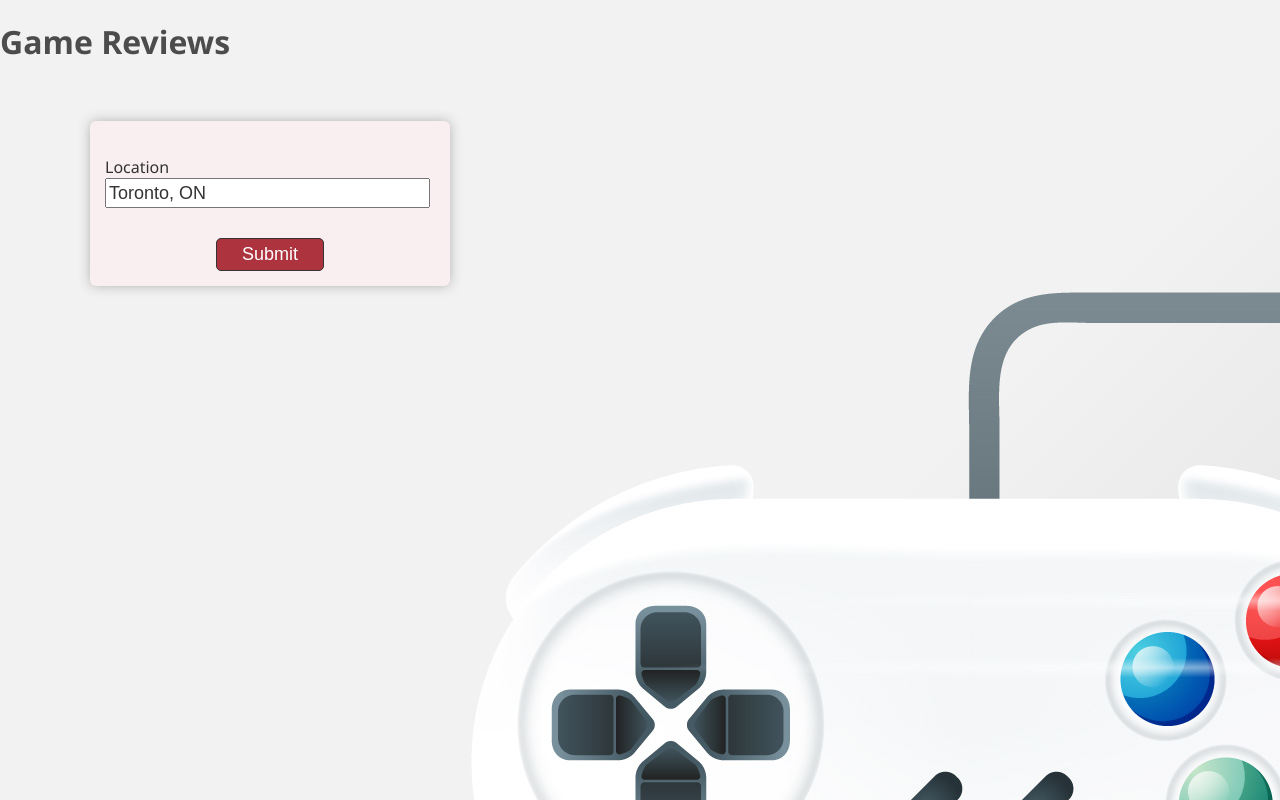
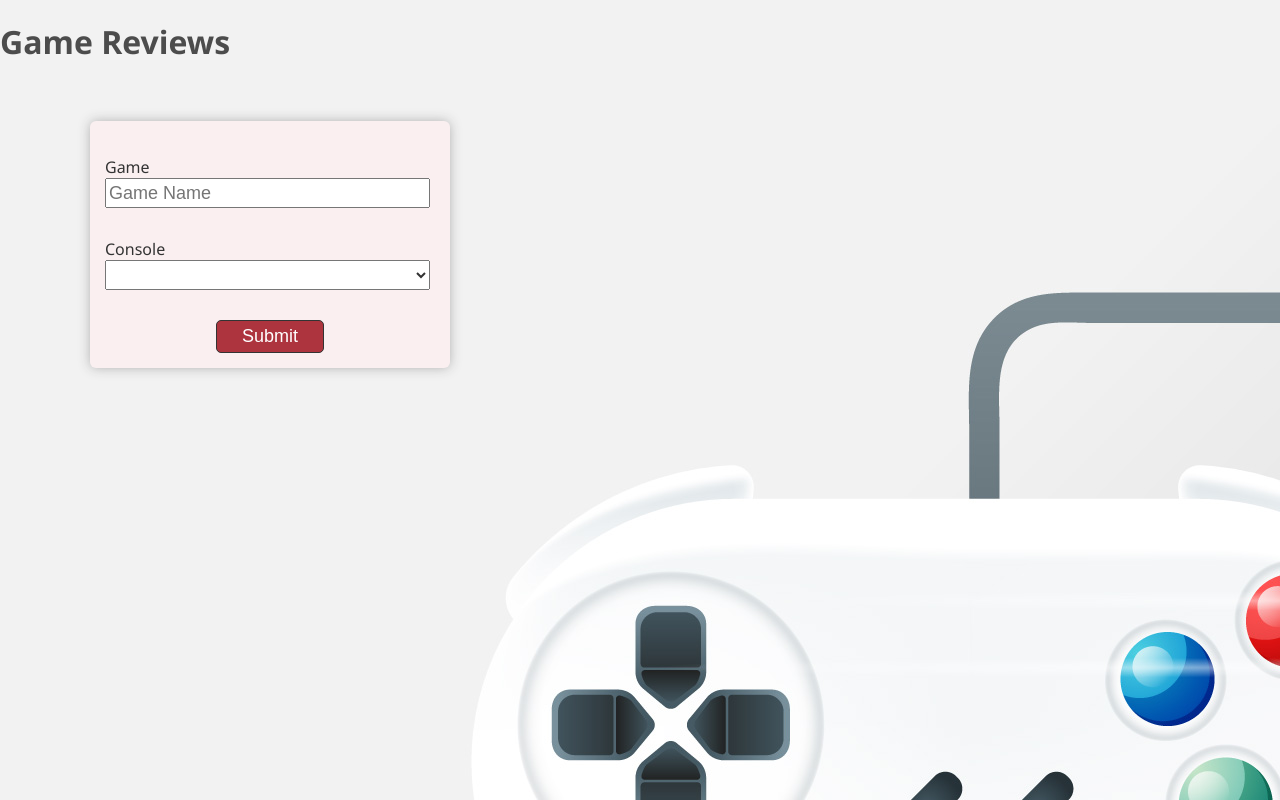
Before and after one commit to sandeepsuri/GameReview-WebApp, a React (Vite) app: page / in a window 1280 px wide. Built offline with nearby package versions, Linux system fonts and the light colour scheme.

Commit message:
feat: search params adjusted to game name and console

```diff
--- a/src/SearchParams.jsx
+++ b/src/SearchParams.jsx
@@ -1,19 +1,41 @@
 import React from 'react'
 import { useState } from 'react'
 
+const CONSOLE = [
+    "PS4", "PS5",
+    "XBOX ONE", "XBOX SERIES X|S",
+    "Nintendo Switch"
+]
+
 const SearchParams = () => {
-    const [location, setLocation] = useState("Toronto, ON")
+    const [game, setGame] = useState("")
+    const [console, setConsole] = useState("")
     return (
         <div className="search-params">
             <form>
                 <label htmlFor="location">
-                    Location
+                    Game
                     <input
-                        onChange={(e) => setLocation(e.target.value)}
-                        id="location"
-                        value={location}
-                        placeholder="Location"
+                        onChange={(e) => setGame(e.target.value)}
+                        id="game"
+                        value={game}
+                        placeholder="Game Name"
                     />
+                </label>
+                <label htmlFor="animal">
+                    Console
+                    <select
+                        id="console"
+                        value={console}
+                        onChange = {e => {
+                            setConsole(e.target.value)
+                        }}
+                    >
+                        <option />
+                        {CONSOLE.map((console) => (
+                            <option key={console}>{console}</option>
+                        ))}
+                    </select>
                 </label>
                 <button>Submit</button>
             </form>
```
